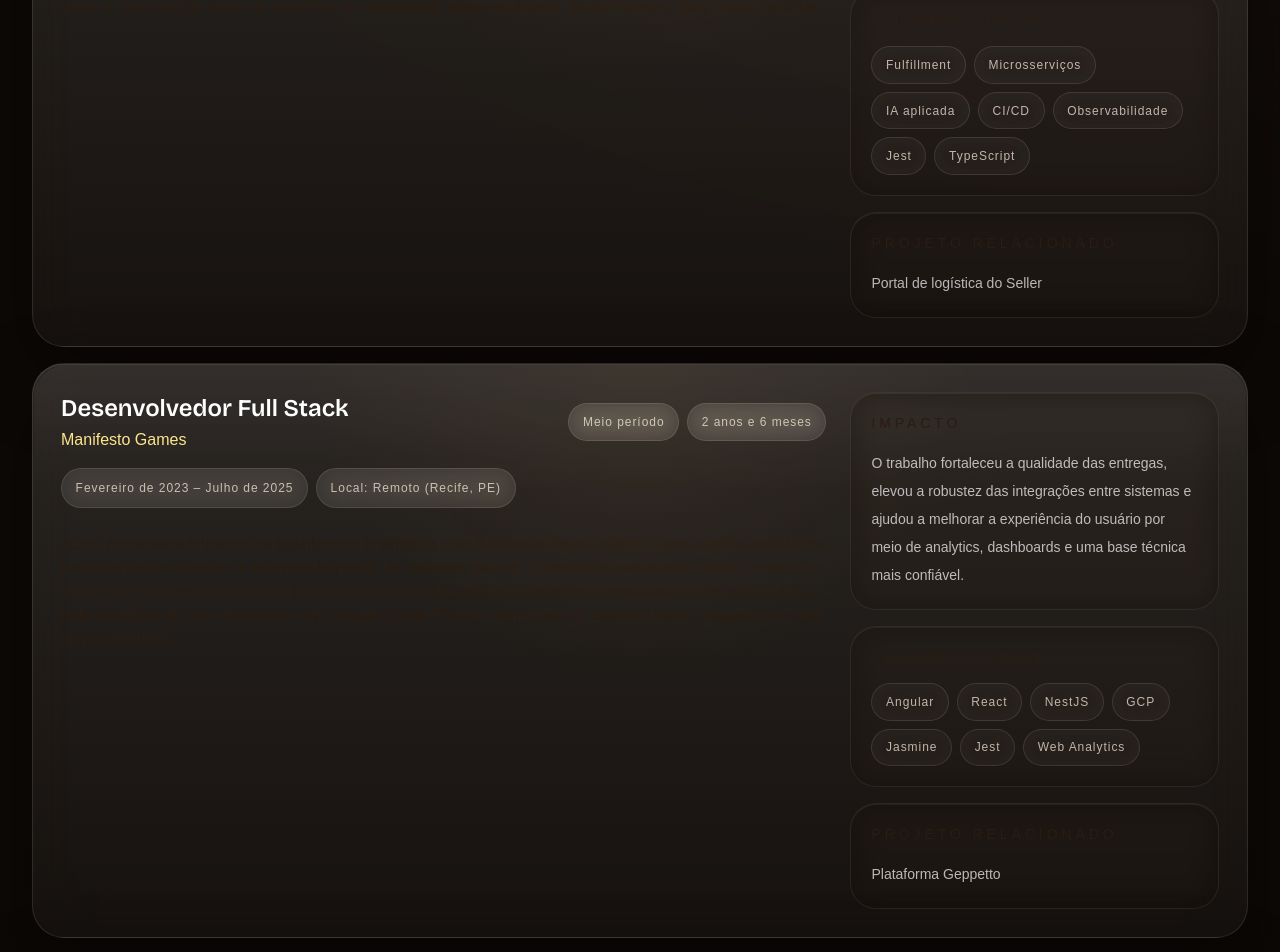
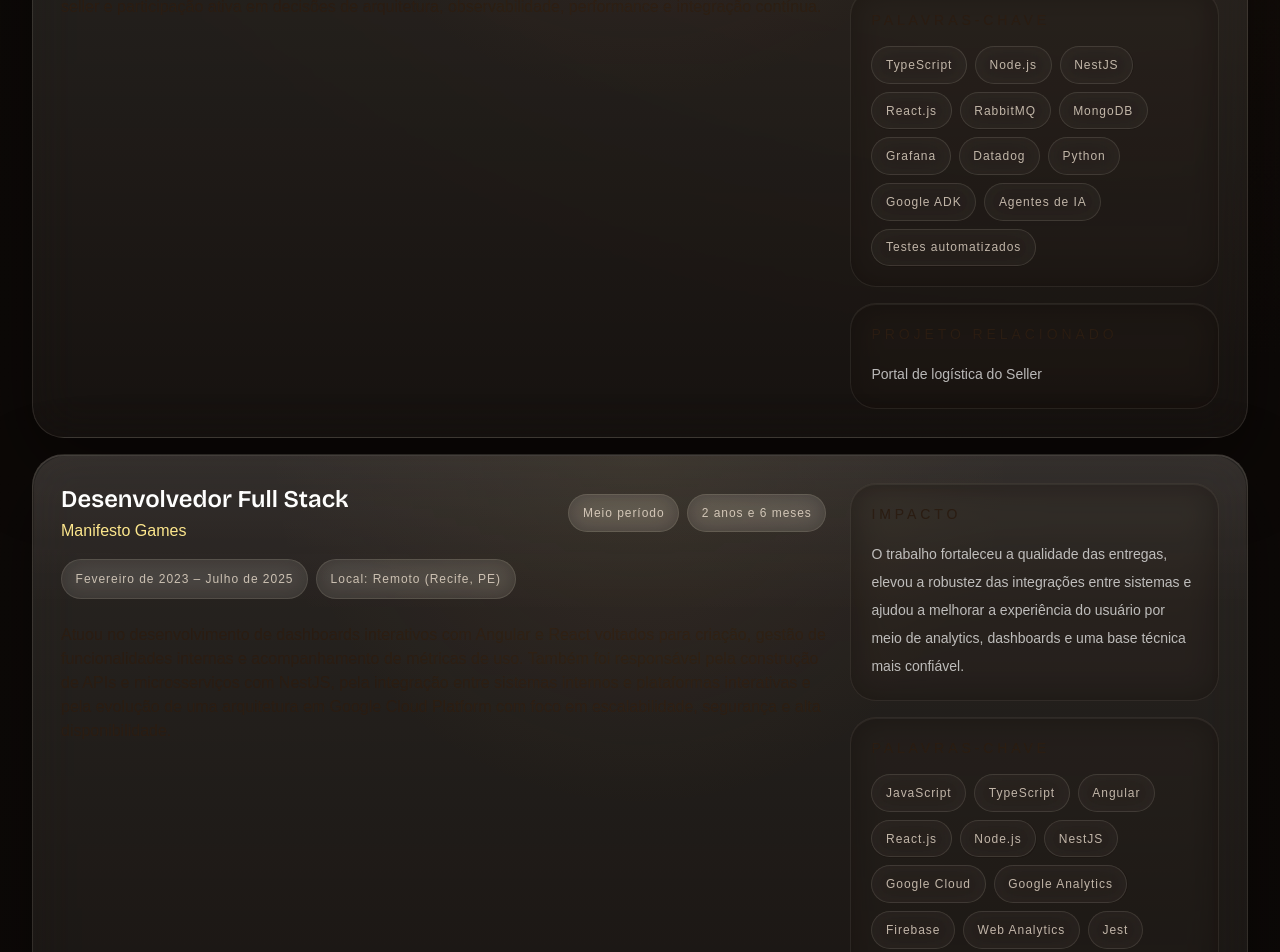
Before and after one commit to DjalmaHenry/djalmahenry-portfolio, a Next.js app: page / in a window 1280 px wide. Shown: the part 2700-3652 px from the top of the page. Built offline with nearby package versions, Linux system fonts and the light colour scheme; a web font is replaced by a local one.

Commit message:
feat: add tech skills

```diff
--- a/components/immersive-portfolio-page.tsx
+++ b/components/immersive-portfolio-page.tsx
@@ -101,7 +101,20 @@ const portfolioCopy = {
             "Atua em uma squad estratégica de logística e fulfillment dentro do ecossistema Magalu, contribuindo na construção de soluções altamente escaláveis e resilientes para gestão inteligente de estoque. O escopo envolve sistemas críticos com alta volumetria, iniciativas de agentes de inteligência artificial voltados ao seller e participação ativa em decisões de arquitetura, observabilidade, performance e integração contínua.",
           impact:
             "Esse trabalho apoia diretamente a eficiência operacional de milhares de sellers, reduz gargalos logísticos e amplia a confiabilidade dos fluxos centrais da plataforma.",
-          keywords: ["Fulfillment", "Microsserviços", "IA aplicada", "CI/CD", "Observabilidade", "Jest", "TypeScript"],
+          keywords: [
+            "TypeScript",
+            "Node.js",
+            "NestJS",
+            "React.js",
+            "RabbitMQ",
+            "MongoDB",
+            "Grafana",
+            "Datadog",
+            "Python",
+            "Google ADK",
+            "Agentes de IA",
+            "Testes automatizados",
+          ],
           related: "Portal de logística do Seller",
         },
         {
@@ -115,7 +128,21 @@ const portfolioCopy = {
             "Atuou no desenvolvimento de dashboards interativos com Angular e React voltados para criação, gestão de funcionalidades internas e acompanhamento de métricas de uso. Também foi responsável pela construção de APIs e microsserviços com NestJS, pela integração entre sistemas internos e plataformas interativas e pela evolução de uma arquitetura em Google Cloud Platform com foco em escalabilidade, segurança e alta disponibilidade.",
           impact:
             "O trabalho fortaleceu a qualidade das entregas, elevou a robustez das integrações entre sistemas e ajudou a melhorar a experiência do usuário por meio de analytics, dashboards e uma base técnica mais confiável.",
-          keywords: ["Angular", "React", "NestJS", "GCP", "Jasmine", "Jest", "Web Analytics"],
+          keywords: [
+            "JavaScript",
+            "TypeScript",
+            "Angular",
+            "React.js",
+            "Node.js",
+            "NestJS",
+            "Google Cloud",
+            "Google Analytics",
+            "Firebase",
+            "Web Analytics",
+            "Jest",
+            "Jasmine",
+            "Testes automatizados",
+          ],
           related: "Plataforma Geppetto",
         },
         {
@@ -375,7 +402,20 @@ const portfolioCopy = {
             "Works in a strategic logistics and fulfillment squad within the Magalu ecosystem, contributing to highly scalable and resilient solutions for intelligent inventory management. The scope includes critical high-volume systems, AI agent initiatives focused on seller support, and active participation in architecture, observability, performance, and continuous integration decisions.",
           impact:
             "This work directly supports the operational efficiency of thousands of sellers, reduces logistics bottlenecks, and increases the reliability of core platform flows.",
-          keywords: ["Fulfillment", "Microservices", "Applied AI", "CI/CD", "Observability", "Jest", "TypeScript"],
+          keywords: [
+            "TypeScript",
+            "Node.js",
+            "NestJS",
+            "React.js",
+            "RabbitMQ",
+            "MongoDB",
+            "Grafana",
+            "Datadog",
+            "Python",
+            "Google ADK",
+            "AI Agents",
+            "Automated Testing",
+          ],
           related: "Seller logistics portal",
         },
         {
@@ -389,7 +429,21 @@ const portfolioCopy = {
             "Worked on interactive dashboards with Angular and React for feature management, internal workflows, and usage metrics. Also led the development of APIs and microservices with NestJS, system integrations, and the evolution of a Google Cloud Platform architecture focused on scalability, security, and high availability.",
           impact:
             "The work improved delivery quality, strengthened system integrations, and enhanced user experience through analytics, dashboards, and a more reliable technical foundation.",
-          keywords: ["Angular", "React", "NestJS", "GCP", "Jasmine", "Jest", "Web Analytics"],
+          keywords: [
+            "JavaScript",
+            "TypeScript",
+            "Angular",
+            "React.js",
+            "Node.js",
+            "NestJS",
+            "Google Cloud",
+            "Google Analytics",
+            "Firebase",
+            "Web Analytics",
+            "Jest",
+            "Jasmine",
+            "Automated Testing",
+          ],
           related: "Geppetto platform",
         },
         {
```
